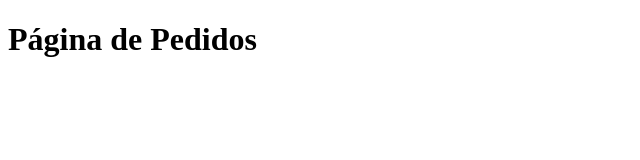
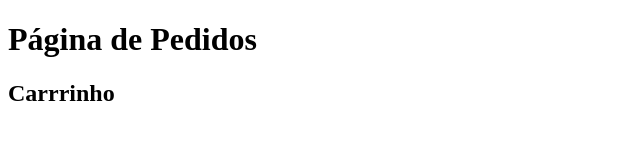
Before and after one commit to TiagoHeld/aulatestenelio, a plain HTML site: page pedidos.html in a window 1280 px wide. Shown: the whole page, without its empty margins (0-640 px from the left). Drawn offline with Linux system fonts and the light colour scheme.

Commit message:
Carrinho criado

```diff
--- a/pedidos.html
+++ b/pedidos.html
@@ -7,5 +7,6 @@
 </head>
 <body>
     <h1>Página de Pedidos</h1>
+    <h2>Carrrinho</h2>
 </body>
 </html>
```
